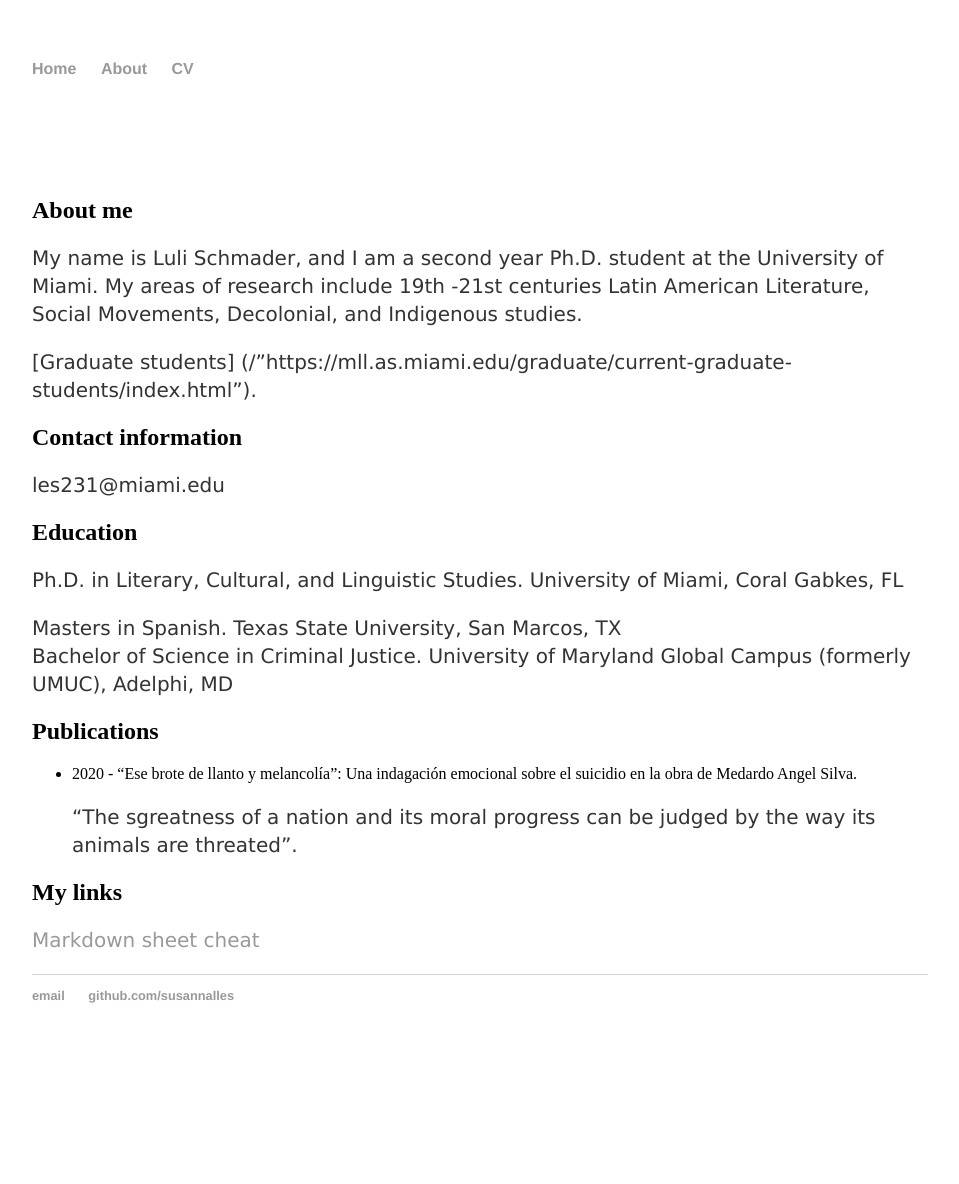
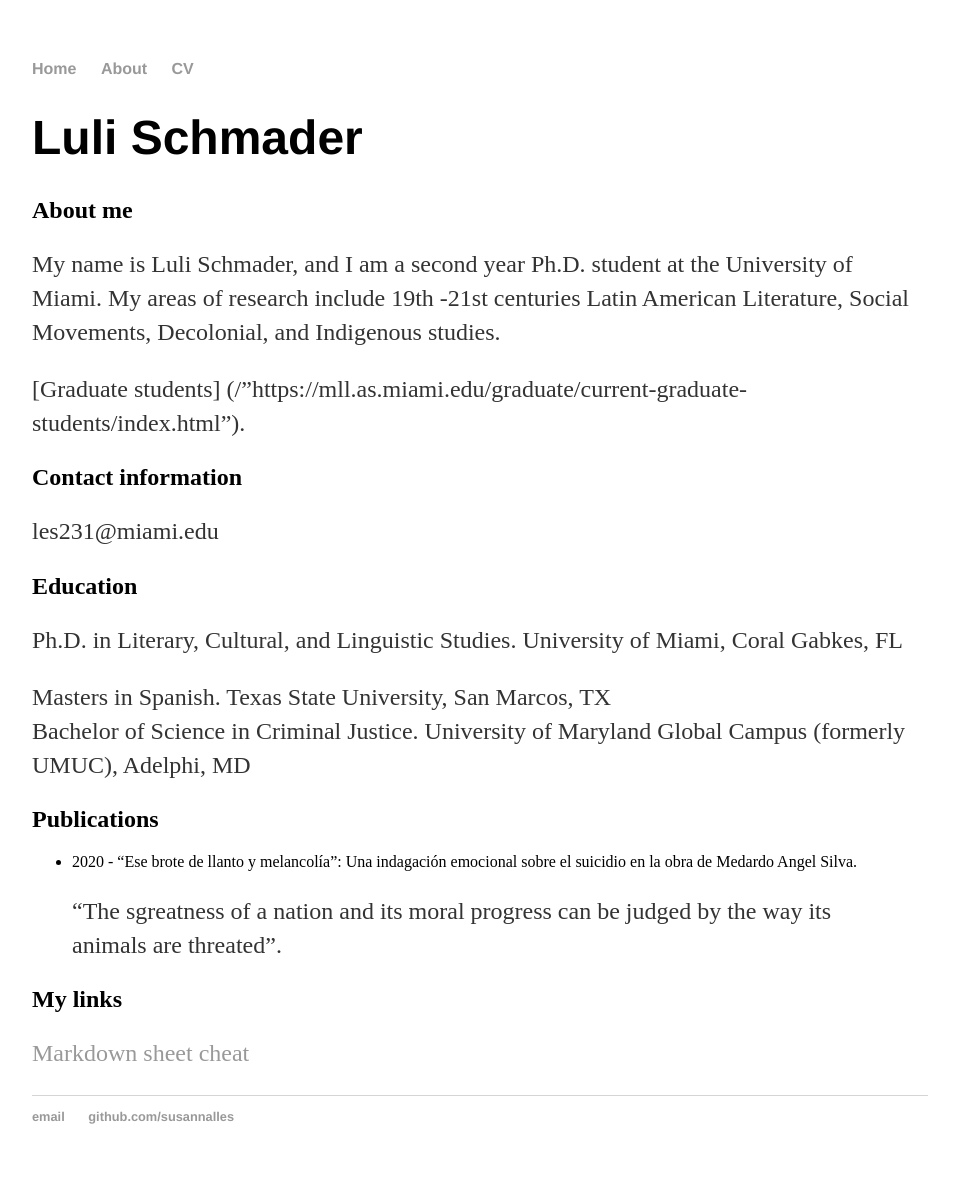
Before and after one commit to lulischmader/pruebas, a Jekyll site: the page built from index.md, in a window 1280 px wide. Shown: the whole page, without its empty margins (160-1119 px from the left). Built offline with Jekyll 4.4.1, drawn with Linux system fonts in a browser that asks for light colours; before the commit the page ends 1063 px from its top, so only the background shows below that.

```diff
--- a/css/main.css
+++ b/css/main.css
@@ -41,36 +41,3 @@
 ul.posts li {
     list-style: none;
 }
-<h1 style="background-color:DodgerBlue;">Hello World</h1>
-<p style= "background-color: Tomato;">
-El marco teórico utilizado en esta investigación se basa en el concepto
-de movilidad de Blommaert. Según este autor los sociolingüistas deben buscar nuevas formas para evaluar el contacto
-lingüístico de las comunidades tomando en cuenta la globalización. Por tanto, se deben tomar en consideración no sólo
-los discursos sino observar cómo se conectan y se reconectan los “sistemas sociolingüísticos” entre sí. (Blommaert, Sociolinguistic of Globalization 120).
-</p>
-<!DOCTYPE html>
-<html>
-<head>
-<style>
-body {
-  background-color: light blue;
-}
-
-h1 {
-  color: white;
-  text-align: center;
-}
-
-p {
-  font-family: verdana;
-  font-size: 20px;
-}
-</style>
-</head>
-<body>
-
-<h1>My First CSS Example</h1>
-<p>This is a paragraph.</p>
-
-</body>
-</html>
```
